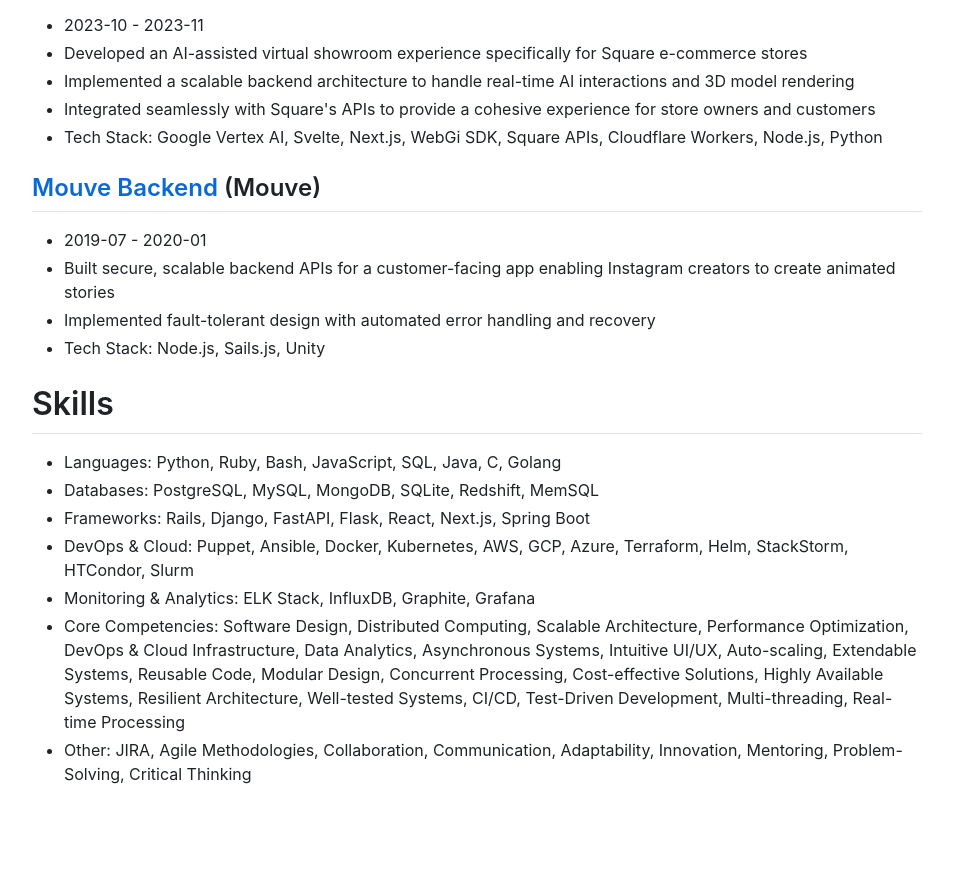
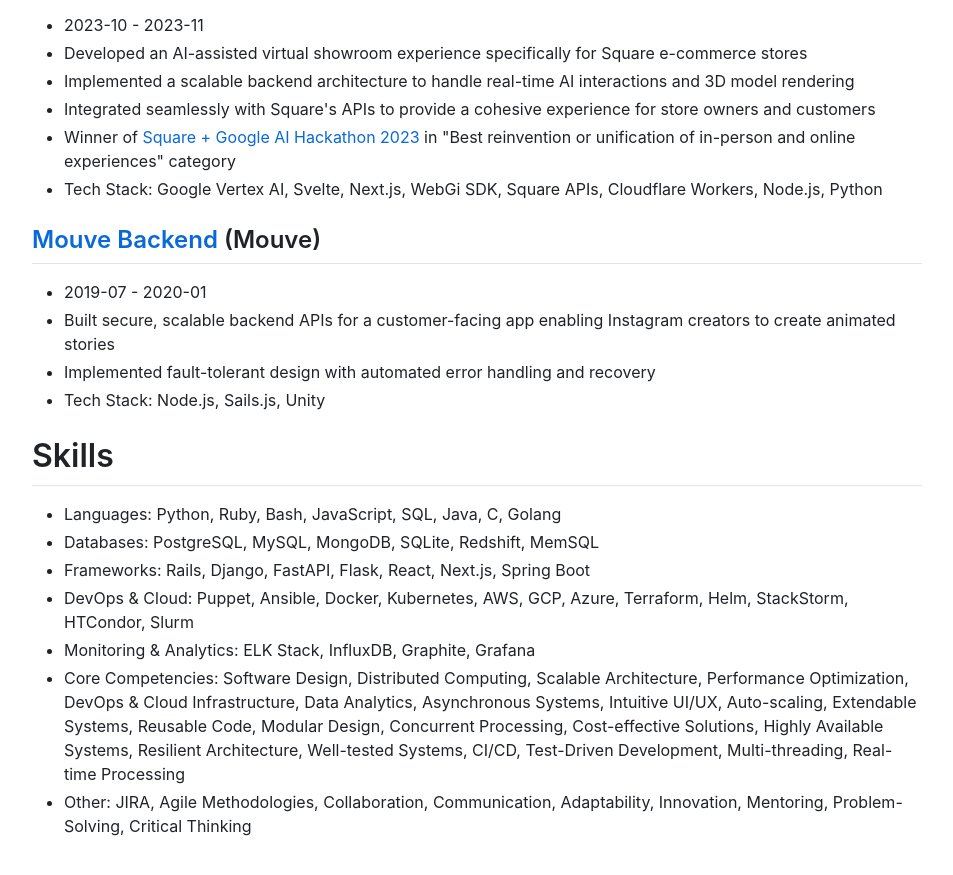
Before and after one commit to rush-skills/resume, a plain HTML site: page index.html in a window 1280 px wide. Shown: the part 2922-3797 px from the top of the page, without its empty margins (163-1116 px from the left). Before the commit the page ends 3761 px from the top, so only its background shows below. Drawn offline with nearby package versions, Linux system fonts and the light colour scheme.

Commit message:
render the latest CV

```diff
--- a/index.html
+++ b/index.html
@@ -117,6 +117,7 @@
         <li>Developed an AI-assisted virtual showroom experience specifically for Square e-commerce stores</li>
         <li>Implemented a scalable backend architecture to handle real-time AI interactions and 3D model rendering</li>
         <li>Integrated seamlessly with Square's APIs to provide a cohesive experience for store owners and customers</li>
+        <li>Winner of <a href="https://square-google-ai.devpost.com/">Square + Google AI Hackathon 2023</a> in "Best reinvention or unification of in-person and online experiences" category</li>
         <li>Tech Stack: Google Vertex AI, Svelte, Next.js, WebGi SDK, Square APIs, Cloudflare Workers, Node.js, Python</li>
         </ul>
         <h2><a href="https://mouve.app/">Mouve Backend</a> (Mouve)</h2>
```
Also changed, not shown: 3 other files.
